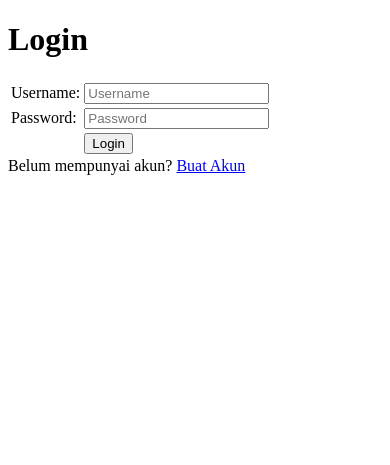
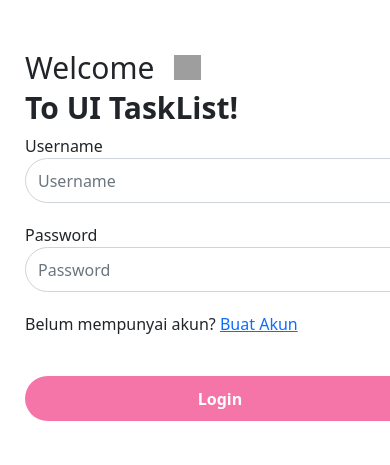
Before and after one commit to uripsubagyo/pbp-tugas, a Django app: page /todolist/login/ in a window 390 px wide; the page is wider, and only the part inside the window is pictured. Shown: the top 465 px of that part. Run offline with Django 4.2, Linux system fonts and the light colour scheme; grey boxes are pictures that could not be loaded.

Commit message:
add css responsive

```diff
--- /dev/null
+++ b/static/css/index.css
@@ -0,0 +1,125 @@
+
+@media (min-width:1200px) {
+.card:hover {
+    box-shadow: rgba(0, 0, 0, 0.24) 0px 3px 8px;}
+
+.img-login img {
+    width: 494px;
+    height: 1023px;
+}
+
+.welcome-tag p{
+  font-size: 60px;
+  margin: 0px;
+}
+.welcome-tag img{
+    margin-top: 30px;
+    margin-left: 20px;
+    width: 39px;
+    height: 35px;
+  }
+
+.welcome-tag{
+    display: flex;
+    margin-top: 100px;
+}
+
+.welcome-headline {
+    font-weight: 700;
+    font-size: 60px;
+    line-height: 73px;
+}
+
+.input-user{
+    width: 513px;
+    margin-top: 20px;
+}
+.input-user p{
+    margin: 0px;
+}
+.input-user input {
+    margin-bottom: 10px;
+}
+
+.login-btn{
+    background-color: #F675A8;
+    color: white;
+}
+
+.left-sign-up{
+    background: #F29393;
+    border-radius: 39px;
+    height: fit-content;
+}
+.logo-sign-up{
+    width: 39px;
+    height: 35px;
+}
+.right-sign-up p{
+    font-weight: 700;
+    font-size: 50px;
+}
+.btn-logout-bar{
+    display: flex;
+    justify-content: space-between;
+}
+.cards-section {
+    display:flex;
+    flex-wrap: wrap;
+    justify-content:flex-start;
+    margin-left: auto;
+    margin: auto;
+}
+
+}
+
+@media (max-width:1000px) {
+    .img-login{
+        display: none;
+    }
+
+    .login-right{
+        margin: 25px;
+        padding-top: 20px;
+    }
+
+    .welcome-tag p{
+        font-size: 30px;
+        margin: 0px;
+      }
+    .welcome-tag img{
+            margin-top: 10px;
+            margin-left: 20px;
+            width: 27px;
+            height: 25px;
+    }
+
+    .welcome-tag{
+        display: flex;
+    }
+    .welcome-headline{
+        font-weight: 700;
+        font-size: 30px;
+    }
+
+    .input-user p{
+        margin: 0px;
+    }
+
+    .input-user input {
+        margin-bottom: 20px;
+    }
+    .login-btn{
+        margin-top: 20px;
+        background-color: #F675A8;
+        color: white;
+    }
+    .card:hover {
+        box-shadow: rgba(0, 0, 0, 0.24) 0px 3px 8px;}
+
+    .cards-section {
+        display:flex;
+        flex-wrap: wrap;
+        justify-content:center
+    }
+}
--- a/templates/base.html
+++ b/templates/base.html
@@ -5,6 +5,9 @@
 <head>
   <meta charset="UTF-8">
   <meta name="viewport" content="width=device-width, initial-scale=1.0">
+  <link href="https://cdn.jsdelivr.net/npm/bootstrap@5.2.2/dist/css/bootstrap.min.css" rel="stylesheet" integrity="sha384-Zenh87qX5JnK2Jl0vWa8Ck2rdkQ2Bzep5IDxbcnCeuOxjzrPF/et3URy9Bv1WTRi" crossorigin="anonymous">
+  <link rel="stylesheet" type="text/css" href="{% static 'css/index.css' %}" />
+
   {% block meta %}
   {% endblock meta %}
 </head>
--- a/todolist/templates/login_todolist.html
+++ b/todolist/templates/login_todolist.html
@@ -6,13 +6,32 @@
 
 {% block content %}
 
-<div class = "login">
-
-    <h1>Login</h1>
-
+<div class = "login row ">
+    <div class="img-login col-xl-5" >
+        <img src="https://docs.google.com/uc?id=1ht9ciiH-gW-t93QLJSsVyfeAQtki0JoY" width="1696px" height="1067px" alt="">
+    </div>
+    <div class="login-right col-xl-7">
+        <div class="welcome-tag">
+            <p>Welcome</p>
+            <img src="https://docs.google.com/uc?id=185Hq85rQGCsFbV0RcqZO6kgVrTJ6ma2O" alt="">
+        </div>
+        <h1 class="welcome-headline">To UI TaskList!</h1>
         <form method="POST" action="">
             {% csrf_token %}
-        <table>
+            <div class="input-user">
+                <p>Username</p>
+                <input type="text" name="username" placeholder="Username" class="form-control" style="border-radius:35px; height: 45px;">
+            </div>
+            <div class="input-user">
+                <p>Password</p>
+                <input type="password" name="password" placeholder="Password" class="form-control" style="border-radius:35px; height: 45px;">
+                Belum mempunyai akun? <a href="{% url 'todolist:register' %}">Buat Akun</a>
+            </div>
+            <div class="input-user">
+                <input class="btn login_btn login-btn" style="background-color: #F675A8; width: 100%;height:45px;border-radius:35px;margin-top: 40px; font-weight: 600;" type="submit" value="Login">
+            </div>
+
+            <!-- <table>
                 <tr>
                     <td>Username: </td>
                     <td><input type="text" name="username" placeholder="Username" class="form-control"></td>
@@ -27,7 +46,7 @@
                     <td></td>
                     <td><input class="btn login_btn" type="submit" value="Login"></td>
                 </tr>
-        </table>
+            </table> -->
         </form>
 
         {% if messages %}
@@ -38,7 +57,9 @@
             </ul>
         {% endif %}
 
-    Belum mempunyai akun? <a href="{% url 'todolist:register' %}">Buat Akun</a>
+        <!-- Belum mempunyai akun? <a href="{% url 'todolist:register' %}">Buat Akun</a>  -->
+    </div>
+
 
 </div>
 
```
Also changed, not shown: todolist/templates/add_task.html (+8 -6 lines), todolist/templates/mytodolist.html (+31 -25 lines), todolist/templates/register_todolist.html (+12 -10 lines). Lines whose indentation alone changed are shown as unchanged.
